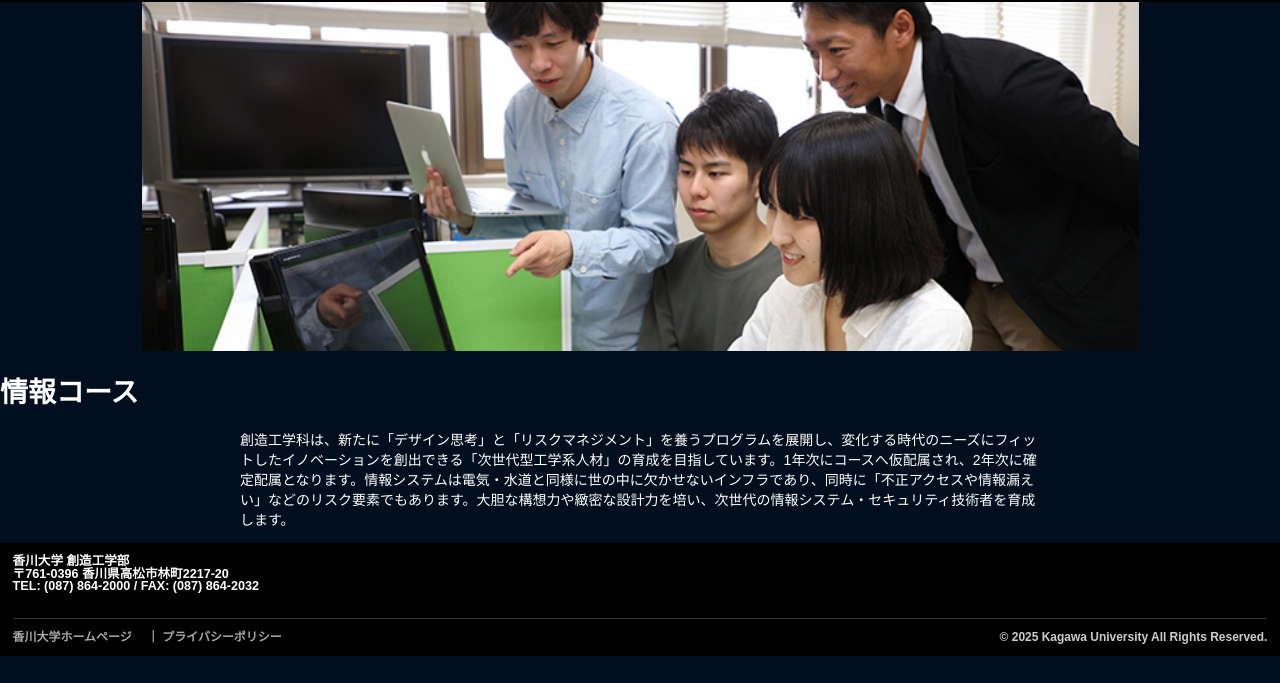
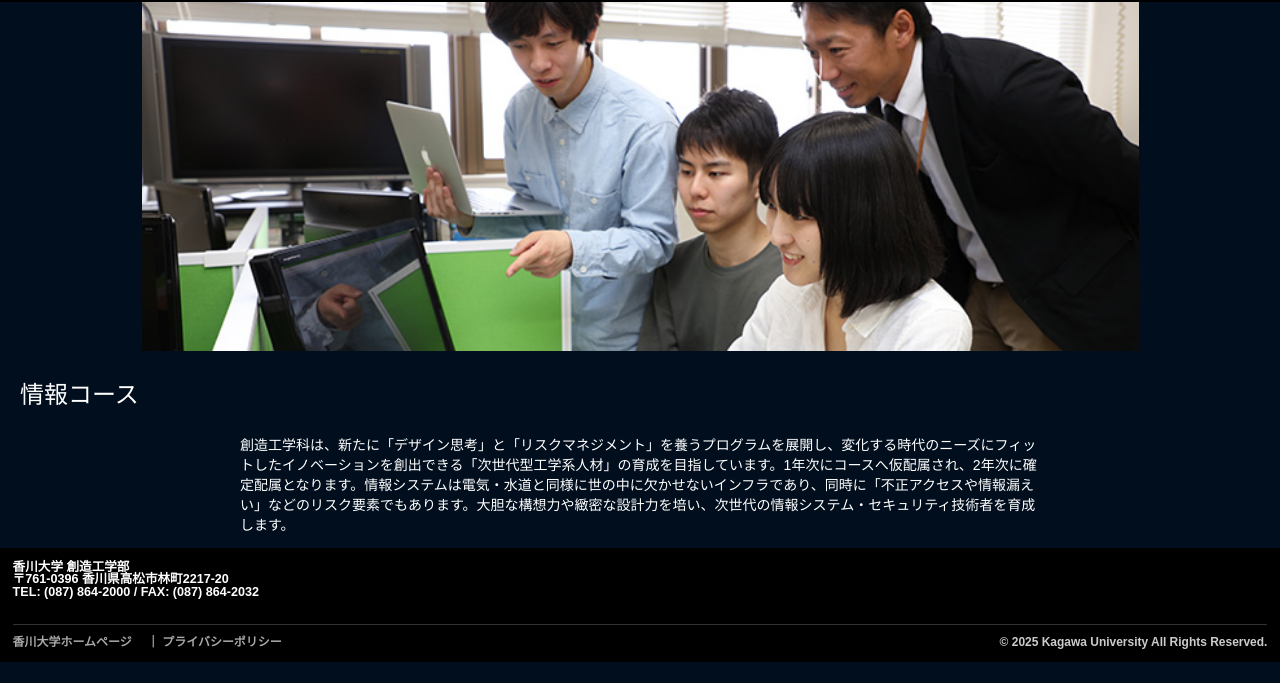
Before and after one commit to Yamada025/team4_strawberry, a plain HTML site: page index.html in a window 1280 px wide. Shown: the part 117-800 px from the top of the page. Drawn offline with Linux system fonts and the light colour scheme.

Commit message:
もっかい文字の大きさ調節したよん

```diff
--- a/index.html
+++ b/index.html
@@ -118,7 +118,10 @@
     </header>
     <img src="home.jpg" alt="ホーム用" style="display: block; margin: 0 auto; width: 997px; height: auto;">
 
-    <h1>情報コース</h1>
+    <p style="padding-left: 20px; font-size: 24px;">
+        情報コース
+    </p>
+
     <div style="max-width: 800px; margin: 0 auto; padding: 0 20px;">
         <p>
             創造工学科は、新たに「デザイン思考」と「リスクマネジメント」を養うプログラムを展開し、変化する時代のニーズにフィットしたイノベーションを創出できる「次世代型工学系人材」の育成を目指しています。1年次にコースへ仮配属され、2年次に確定配属となります。情報システムは電気・水道と同様に世の中に欠かせないインフラであり、同時に「不正アクセスや情報漏えい」などのリスク要素でもあります。大胆な構想力や緻密な設計力を培い、次世代の情報システム・セキュリティ技術者を育成します。
```
